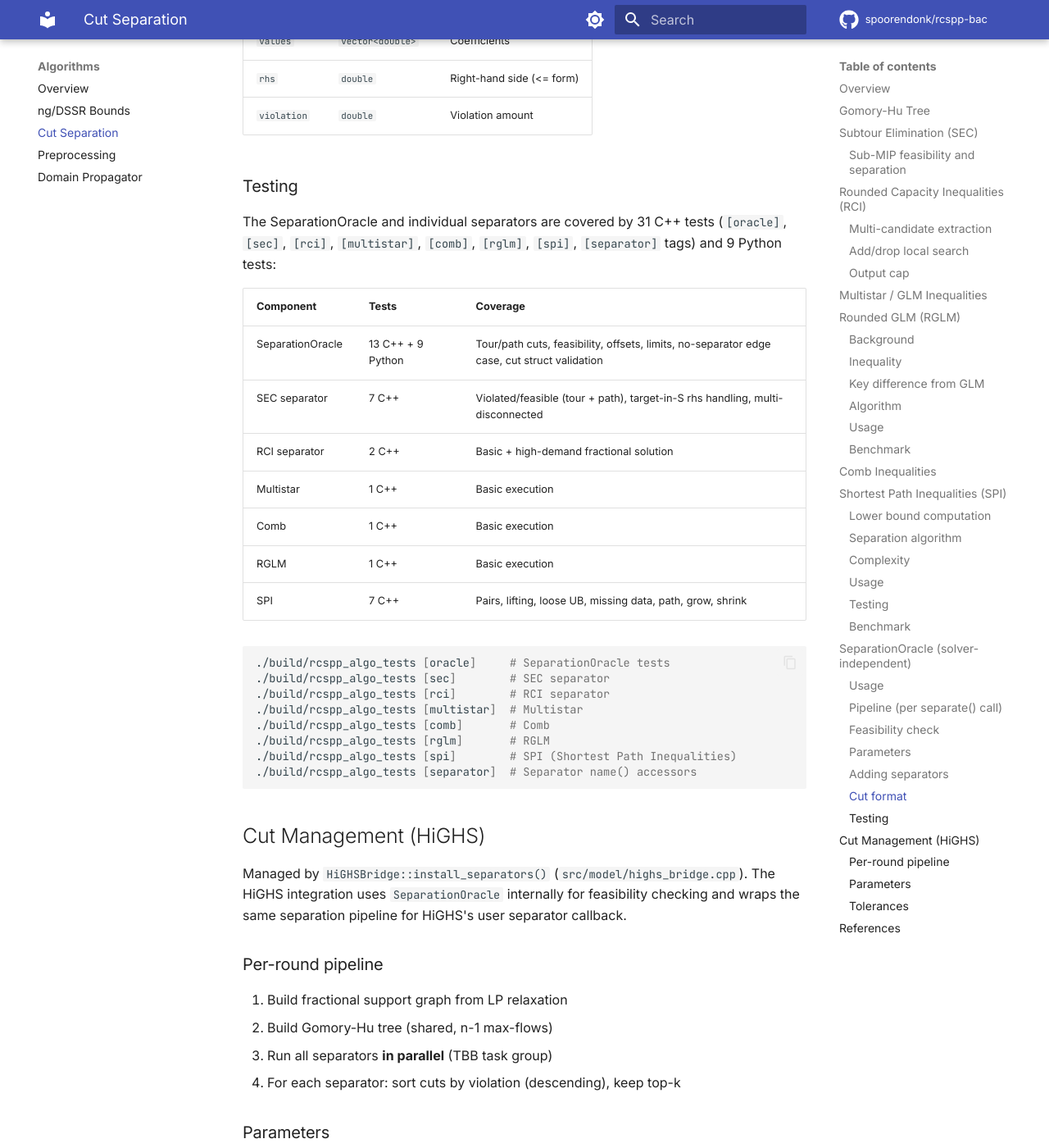
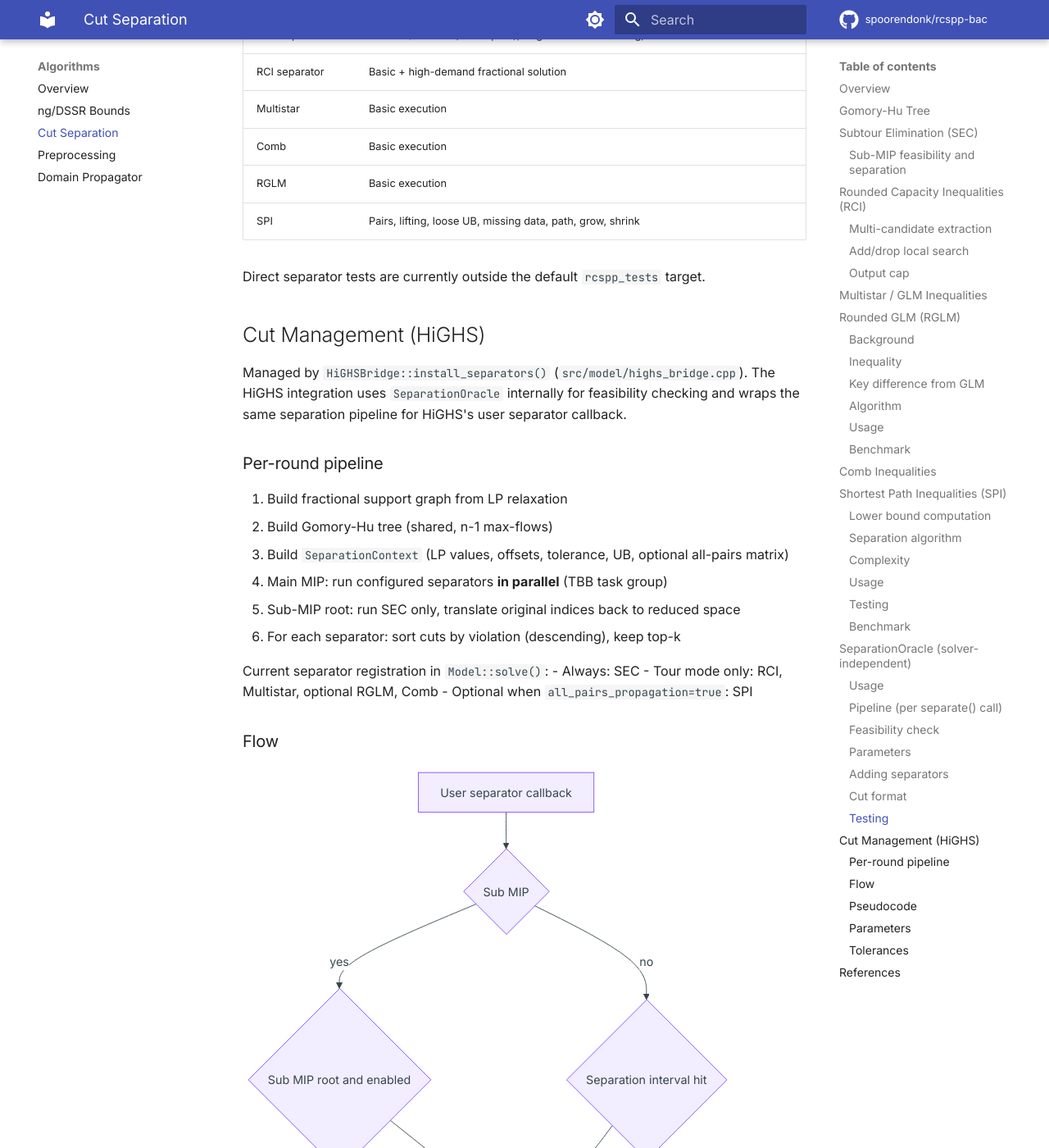
Before and after one commit to spoorendonk/cptp, an MkDocs documentation site: the page built from docs/separation.md, in a window 1280 px wide and 1400 px high, scrolled down 12688 px. Shown: the whole window at 82% size. Built offline with MkDocs 1.6.1 and Material for MkDocs 9.7.7, drawn with Linux system fonts in a browser that asks for light colours; comment, search, counter and statistics services are not loaded; some of the changed text lies outside the part shown.

Commit message:
Refresh separation docs with flow and current usage

````diff
--- a/docs/separation.md
+++ b/docs/separation.md
@@ -218,17 +218,6 @@ CLI:
 ./build/rcspp-solve instance.sppcc --enable_rglm true
 ```
 
-C++ API:
-```cpp
-rcspp::SolverOptions opts = {{"enable_rglm", "true"}};
-auto result = model.solve(opts);
-```
-
-Python:
-```python
-model.solve({"enable_rglm": "true"})
-```
-
 ### Benchmark
 
 Tested on 24 A/B/E SPPRCLIB instances (60s time limit):
@@ -357,20 +346,9 @@ CLI:
 ./build/rcspp-solve instance.sppcc --all_pairs_propagation true
 ```
 
-C++ API:
-```cpp
-rcspp::SolverOptions opts = {{"all_pairs_propagation", "true"}};
-auto result = model.solve(opts);
-```
-
-Python:
-```python
-model.solve({"all_pairs_propagation": "true"})
-```
-
 ### Testing
 
-7 C++ tests under the `[spi]` tag:
+7 direct C++ tests under the `[spi]` tag in `tests/test_separators.cpp`:
 
 | Test | Coverage |
 |---|---|
@@ -382,9 +360,7 @@ model.solve({"all_pairs_propagation": "true"})
 | Greedy extension | Grow finds set cuts of size ≥ 3 |
 | Shrink minimality | Shrink phase finds smallest infeasible subsets |
 
-```bash
-./build/rcspp_algo_tests [spi]
-```
+These direct separator tests are not part of the default `rcspp_tests` target.
 
 ### Benchmark
 
@@ -492,28 +468,22 @@ Each `Cut` returned by `separate()`:
 
 ### Testing
 
-The SeparationOracle and individual separators are covered by 31 C++ tests (`[oracle]`, `[sec]`, `[rci]`, `[multistar]`, `[comb]`, `[rglm]`, `[spi]`, `[separator]` tags) and 9 Python tests:
+The SeparationOracle and individual separators are covered by direct C++
+separator tests in `tests/test_oracle.cpp` and `tests/test_separators.cpp`
+(`oracle`, `sec`, `rci`, `multistar`, `comb`, `rglm`, `spi`, `separator`
+tags).
 
-| Component | Tests | Coverage |
-|---|---|---|
-| SeparationOracle | 13 C++ + 9 Python | Tour/path cuts, feasibility, offsets, limits, no-separator edge case, cut struct validation |
-| SEC separator | 7 C++ | Violated/feasible (tour + path), target-in-S rhs handling, multi-disconnected |
-| RCI separator | 2 C++ | Basic + high-demand fractional solution |
-| Multistar | 1 C++ | Basic execution |
-| Comb | 1 C++ | Basic execution |
-| RGLM | 1 C++ | Basic execution |
-| SPI | 7 C++ | Pairs, lifting, loose UB, missing data, path, grow, shrink |
+| Component | Coverage |
+|---|---|
+| SeparationOracle | Tour/path cuts, feasibility, offsets, limits, no-separator edge case, cut struct validation |
+| SEC separator | Violated/feasible (tour + path), target-in-S rhs handling, multi-disconnected |
+| RCI separator | Basic + high-demand fractional solution |
+| Multistar | Basic execution |
+| Comb | Basic execution |
+| RGLM | Basic execution |
+| SPI | Pairs, lifting, loose UB, missing data, path, grow, shrink |
 
-```bash
-./build/rcspp_algo_tests [oracle]     # SeparationOracle tests
-./build/rcspp_algo_tests [sec]        # SEC separator
-./build/rcspp_algo_tests [rci]        # RCI separator
-./build/rcspp_algo_tests [multistar]  # Multistar
-./build/rcspp_algo_tests [comb]       # Comb
-./build/rcspp_algo_tests [rglm]       # RGLM
-./build/rcspp_algo_tests [spi]        # SPI (Shortest Path Inequalities)
-./build/rcspp_algo_tests [separator]  # Separator name() accessors
-```
+Direct separator tests are currently outside the default `rcspp_tests` target.
 
 ## Cut Management (HiGHS)
 
@@ -525,8 +495,68 @@ and wraps the same separation pipeline for HiGHS's user separator callback.
 
 1. Build fractional support graph from LP relaxation
 2. Build Gomory-Hu tree (shared, n-1 max-flows)
-3. Run all separators **in parallel** (TBB task group)
-4. For each separator: sort cuts by violation (descending), keep top-k
+3. Build `SeparationContext` (LP values, offsets, tolerance, UB, optional all-pairs matrix)
+4. Main MIP: run configured separators **in parallel** (TBB task group)
+5. Sub-MIP root: run SEC only, translate original indices back to reduced space
+6. For each separator: sort cuts by violation (descending), keep top-k
+
+Current separator registration in `Model::solve()`:
+- Always: SEC
+- Tour mode only: RCI, Multistar, optional RGLM, Comb
+- Optional when `all_pairs_propagation=true`: SPI
+
+### Flow
+
+```mermaid
+flowchart TD
+    A[User separator callback] --> B{Sub MIP}
+    B -->|yes| C{Sub MIP root and enabled}
+    C -->|no| Z[Return]
+    C -->|yes| D[Undo presolve map to original columns]
+    B -->|no| E{Separation interval hit}
+    E -->|no| Z
+    E -->|yes| F[Read LP x and y]
+    D --> F
+    F --> G[Build support graph and Gomory Hu tree]
+    G --> H{Sub MIP path}
+    H -->|yes| I[Run SEC only]
+    I --> J[Map cuts back to reduced columns and adjust rhs]
+    H -->|no| K[Run separators in parallel]
+    K --> L[Per separator sort by violation]
+    J --> M[Add top k cuts]
+    L --> M
+    M --> N[Update cut stats]
+```
+
+### Pseudocode
+
+```text
+on user_separator_callback(lp_solution, mipsolver):
+    if submip:
+        if not submip_separation or not root_node: return
+        expand reduced columns to original columns
+        build orig_to_reduced map
+    else:
+        if interval_skip: return
+        cache LP x/y for heuristic callback
+
+    build support graph from x > graph_tol
+    build Gomory-Hu tree
+    build SeparationContext(tol, offsets, upper_bound, all_pairs?)
+
+    if submip:
+        cuts <- SEC.separate(ctx)
+        for cut in top_k(cuts):
+            translate indices to reduced space
+            shift rhs for eliminated columns
+            add cut
+    else:
+        run each configured separator in parallel
+        for each separator:
+            sort cuts by violation
+            add top_k cuts
+            update per-separator timing and counts
+```
 
 ### Parameters
 
````
